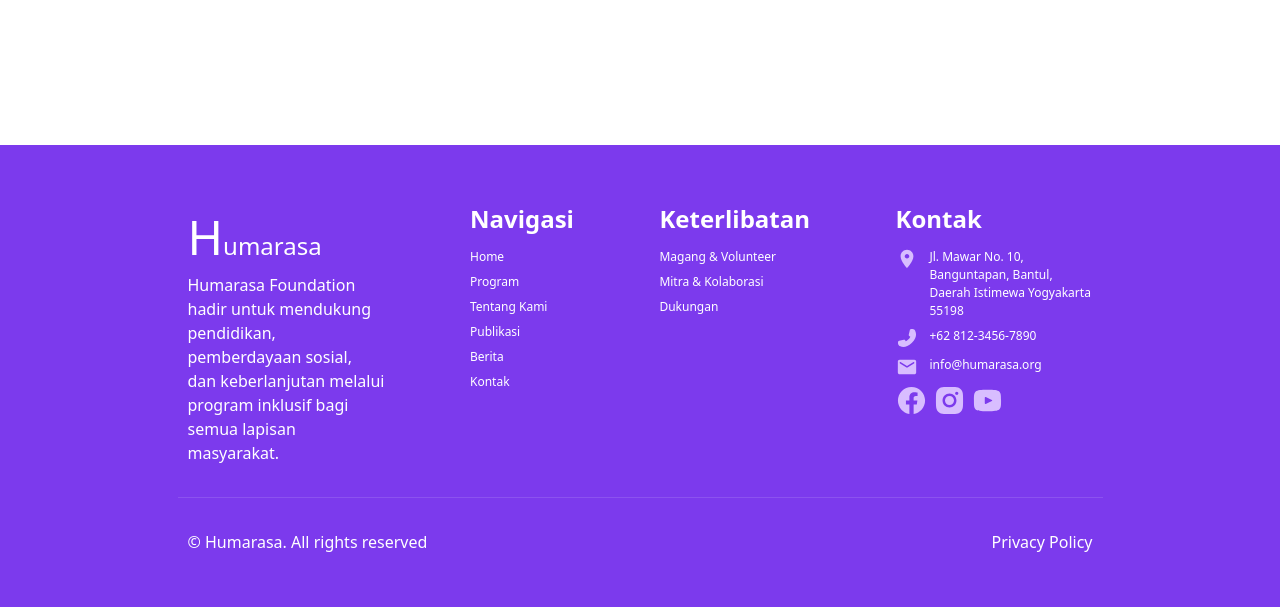
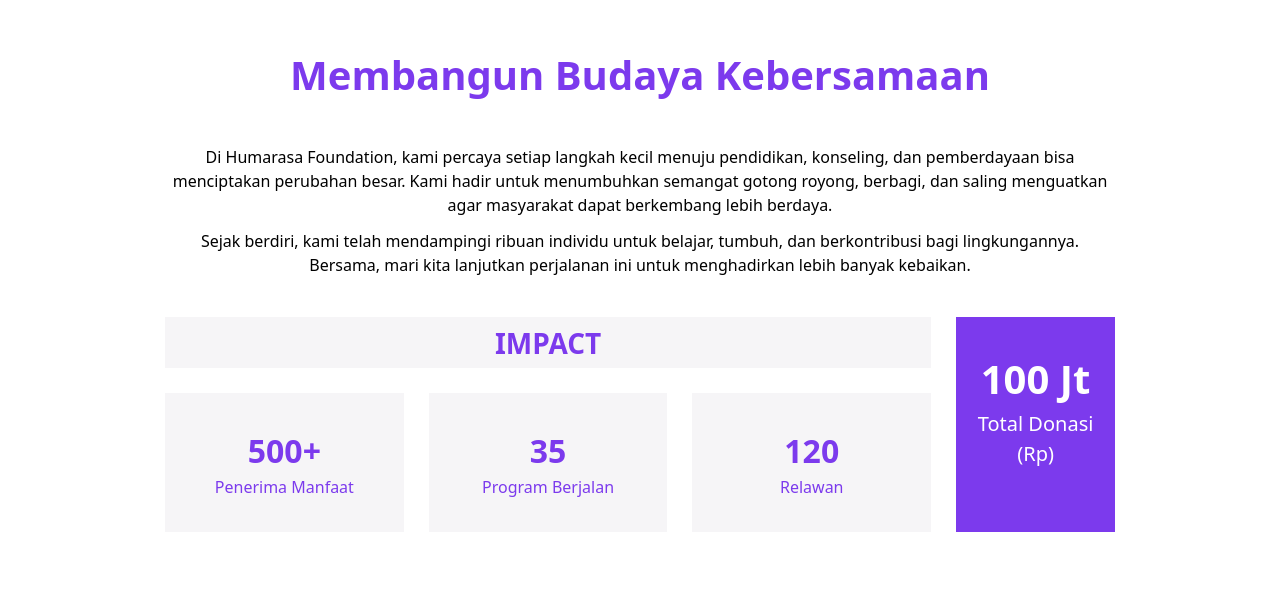
Before and after one commit to refarwan/humarasa-landing-page, a Next.js app: page / in a window 1280 px wide. Shown: the part 1153-1760 px from the top of the page. Built offline with nearby package versions, Linux system fonts and the light colour scheme.

Commit message:
feat: add impact section

```diff
--- a/src/app/components/Footer.tsx
+++ b/src/app/components/Footer.tsx
@@ -10,7 +10,7 @@
 
 const Footer = () => {
     return (
-        <footer className="bg-warna-1 mt-[200px] flex flex-col gap-[32px] p-[56px] text-white">
+        <footer className="bg-warna-1 flex flex-col gap-[32px] p-[56px] text-white">
             <div className="flex flex-col gap-[32px] px-[10px] xl:mx-auto xl:w-[925px] xl:flex-row xl:justify-between">
                 <div className="max-w-[197px]">
                     <h2 className="font-medium">
--- /dev/null
+++ b/src/app/components/InpactSection.tsx
@@ -0,0 +1,60 @@
+const ImpactSection = () => {
+    return (
+        <div className="flex flex-col gap-[40px] p-[32px] py-[100px]">
+            <h2 className="text-warna-1 text-center text-[40px] font-semibold">
+                Membangun Budaya Kebersamaan
+            </h2>
+            <div className="flex flex-col gap-[12px]">
+                <p className="mx-auto text-center xl:w-[950px]">
+                    Di Humarasa Foundation, kami percaya setiap langkah kecil
+                    menuju pendidikan, konseling, dan pemberdayaan bisa
+                    menciptakan perubahan besar. Kami hadir untuk menumbuhkan
+                    semangat gotong royong, berbagi, dan saling menguatkan agar
+                    masyarakat dapat berkembang lebih berdaya.
+                </p>
+                <p className="mx-auto text-center xl:w-[950px]">
+                    Sejak berdiri, kami telah mendampingi ribuan individu untuk
+                    belajar, tumbuh, dan berkontribusi bagi lingkungannya.
+                    Bersama, mari kita lanjutkan perjalanan ini untuk
+                    menghadirkan lebih banyak kebaikan.
+                </p>
+            </div>
+            <div className="flex flex-col gap-[25px] sm:mx-auto sm:w-full sm:flex-row xl:w-[950px]">
+                <div className="flex flex-col gap-[25px] sm:w-full">
+                    <div className="bg-warna-program text-warna-1 flex h-[51px] w-full items-center justify-center text-center text-[28px] font-semibold">
+                        IMPACT
+                    </div>
+                    <div className="flex flex-col gap-[25px] sm:flex-row">
+                        <div className="bg-warna-program text-warna-1 flex-cool flex h-[139px] w-full flex-col items-center justify-center text-center">
+                            <span className="text-[32px] font-semibold">
+                                500+
+                            </span>
+                            <span>Penerima Manfaat</span>
+                        </div>
+                        <div className="bg-warna-program text-warna-1 flex-cool flex h-[139px] w-full flex-col items-center justify-center text-center">
+                            <span className="text-[32px] font-semibold">
+                                35
+                            </span>
+                            <span>Program Berjalan</span>
+                        </div>
+                        <div className="bg-warna-program text-warna-1 flex-cool flex h-[139px] w-full flex-col items-center justify-center text-center">
+                            <span className="text-[32px] font-semibold">
+                                120
+                            </span>
+                            <span>Relawan</span>
+                        </div>
+                    </div>
+                </div>
+                <div className="bg-warna-1 flex w-full flex-col items-center py-[32px] text-white sm:w-[197px]">
+                    <span className="text-[40px] font-semibold">100 Jt</span>
+                    <span className="text-center text-[20px]">
+                        Total Donasi
+                    </span>
+                    <span className="text-center text-[20px]">(Rp)</span>
+                </div>
+            </div>
+        </div>
+    );
+};
+
+export default ImpactSection;
--- a/src/app/components/ProgramSection.tsx
+++ b/src/app/components/ProgramSection.tsx
@@ -34,7 +34,7 @@
             <h2 className="text-warna-1 text-center text-[40px] font-semibold">
                 Program
             </h2>
-            <div className="flex flex-col items-center gap-[45px] xl:flex-row xl:justify-center">
+            <div className="flex flex-col items-center gap-[45px] sm:flex-row sm:flex-wrap sm:justify-center">
                 <ProgramItem
                     Icon={RegisterBookIcon}
                     title="Pendidikan"
--- a/src/app/page.tsx
+++ b/src/app/page.tsx
@@ -1,5 +1,6 @@
 import Link from "next/link";
 import ProgramSection from "./components/ProgramSection";
+import ImpactSection from "./components/InpactSection";
 
 export default function Home() {
     return (
@@ -20,6 +21,7 @@
                 </Link>
             </div>
             <ProgramSection />
+            <ImpactSection />
         </main>
     );
 }
```
